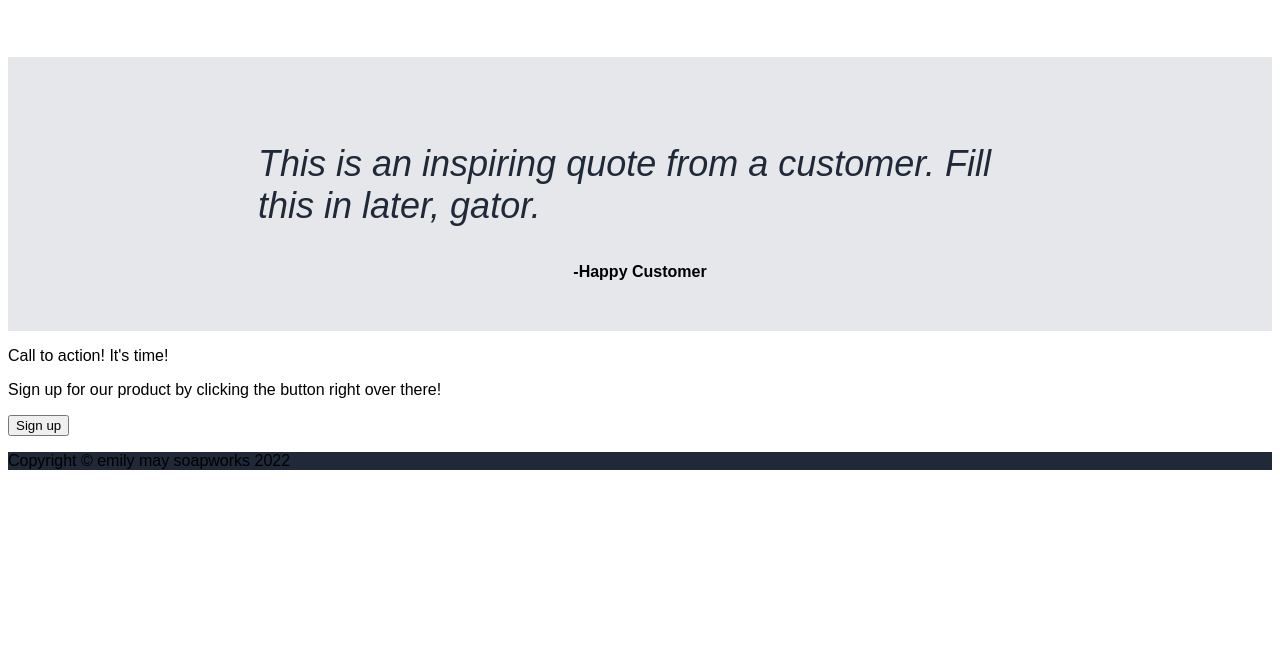
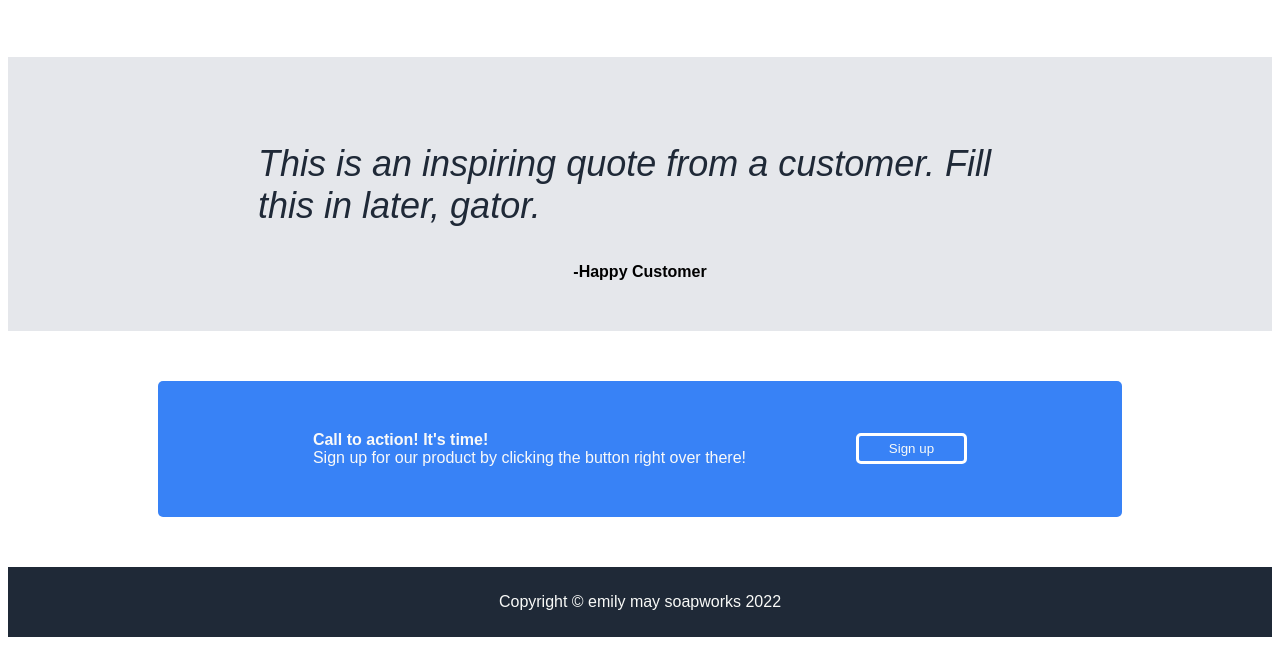
Before and after one commit to eascodes/landing-page, a plain HTML site: page index.html in a window 1280 px wide. Shown: the part 787-1432 px from the top of the page. Before the commit the page ends 1273 px from the top, so only its background shows below. Drawn offline with Linux system fonts and the light colour scheme.

Commit message:
Finish styling for last section & footer

```diff
--- a/index.html
+++ b/index.html
@@ -62,8 +62,8 @@
 <div class="four">
     <div class="signup-box">
         <div class="left-signup">
-            <p>Call to action! It's time!</p>
-            <p>Sign up for our product by clicking the button right over there!</p>
+            <p class="signup-head">Call to action! It's time!</p>
+            <p class="signup-text">Sign up for our product by clicking the button right over there!</p>
         </div>
         <div class="right-signup">
             <button>Sign up</button>
--- a/style.css
+++ b/style.css
@@ -118,3 +118,42 @@ h3,
     margin: 0;
     font-weight: bold;
 }
+
+.signup-box {
+    background-color: #3882F6;
+    margin: 50px 150px;
+    border-radius: 5px;
+    display: flex;
+    align-items: center;
+    justify-content: space-around;
+    color: #f9f9f9;
+    padding: 50px 100px;
+}
+
+.left-signup > p {
+    margin: 0;
+}
+
+.signup-head {
+    font-weight: bold;
+}
+
+.signup-text {
+    font-weight: 300;
+}
+
+.right-signup > button {
+    border: solid white;
+    border-radius: 5px;
+    background: none;
+    color: #F9FAF8;
+    padding: 5px 30px;
+}
+
+.footer {
+    display: flex;
+    justify-content: center;
+    align-items: center;
+    color: #F9FAF8;
+    padding: 10px;
+}
```
